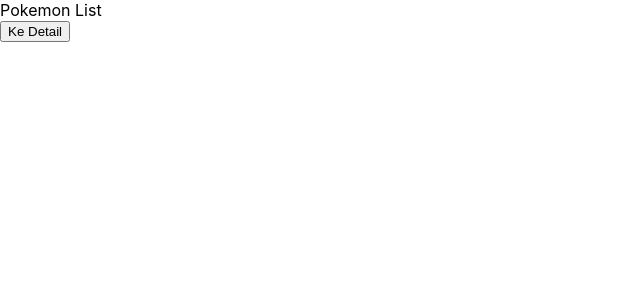
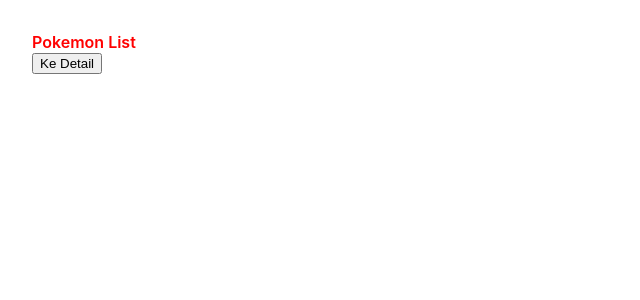
Before and after one commit to JeffryMok/pokedex-react, a React (Create React App) app: page / in a window 1280 px wide. Shown: the top 300 px of the page, without its empty margins (0-640 px from the left). Built offline with nearby package versions, Linux system fonts and the light colour scheme.

Commit message:
Testing emotion library

```diff
--- a/package.json
+++ b/package.json
@@ -4,6 +4,7 @@
   "private": true,
   "dependencies": {
     "@apollo/client": "^3.5.5",
+    "@emotion/css": "^11.5.0",
     "@emotion/react": "^11.7.0",
     "@testing-library/jest-dom": "^5.15.1",
     "@testing-library/react": "^11.2.7",
--- a/src/pages/PokemonList.js
+++ b/src/pages/PokemonList.js
@@ -1,10 +1,21 @@
 import React from 'react';
 import { useNavigate } from 'react-router-dom';
+import { css } from '@emotion/css';
 
 const PokemonList = () => {
   const navigate = useNavigate();
+  const color = 'red';
   return (
-    <div>
+    <div
+      className={css`
+        padding: 32px;
+        font-size: 16px;
+        font-weight: 600;
+        &:hover {
+          color: ${color};
+        }
+      `}
+    >
       <div>Pokemon List</div>
       <button onClick={() => navigate('/detail/1')}>
         Ke Detail
```
Also changed, not shown: 1 other file (tests, documents, lock files or other folders).
